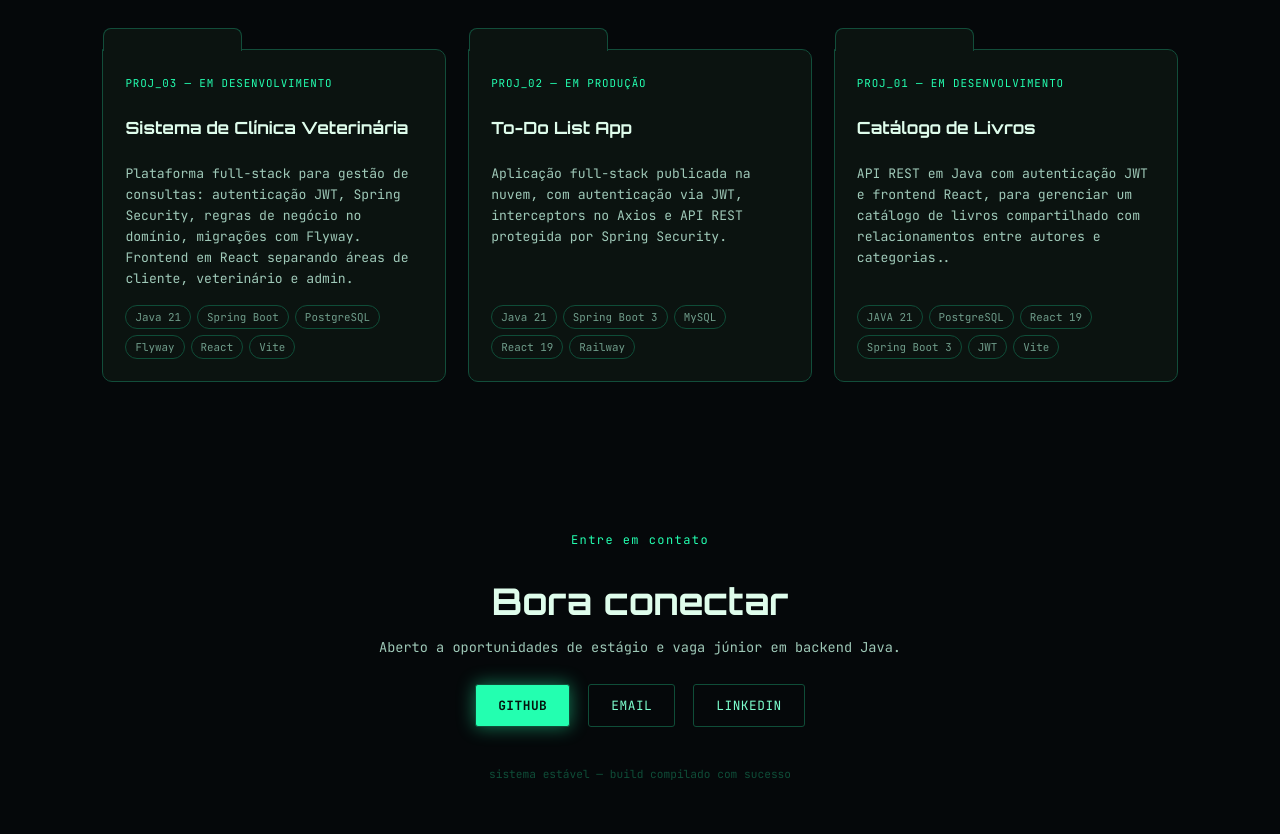
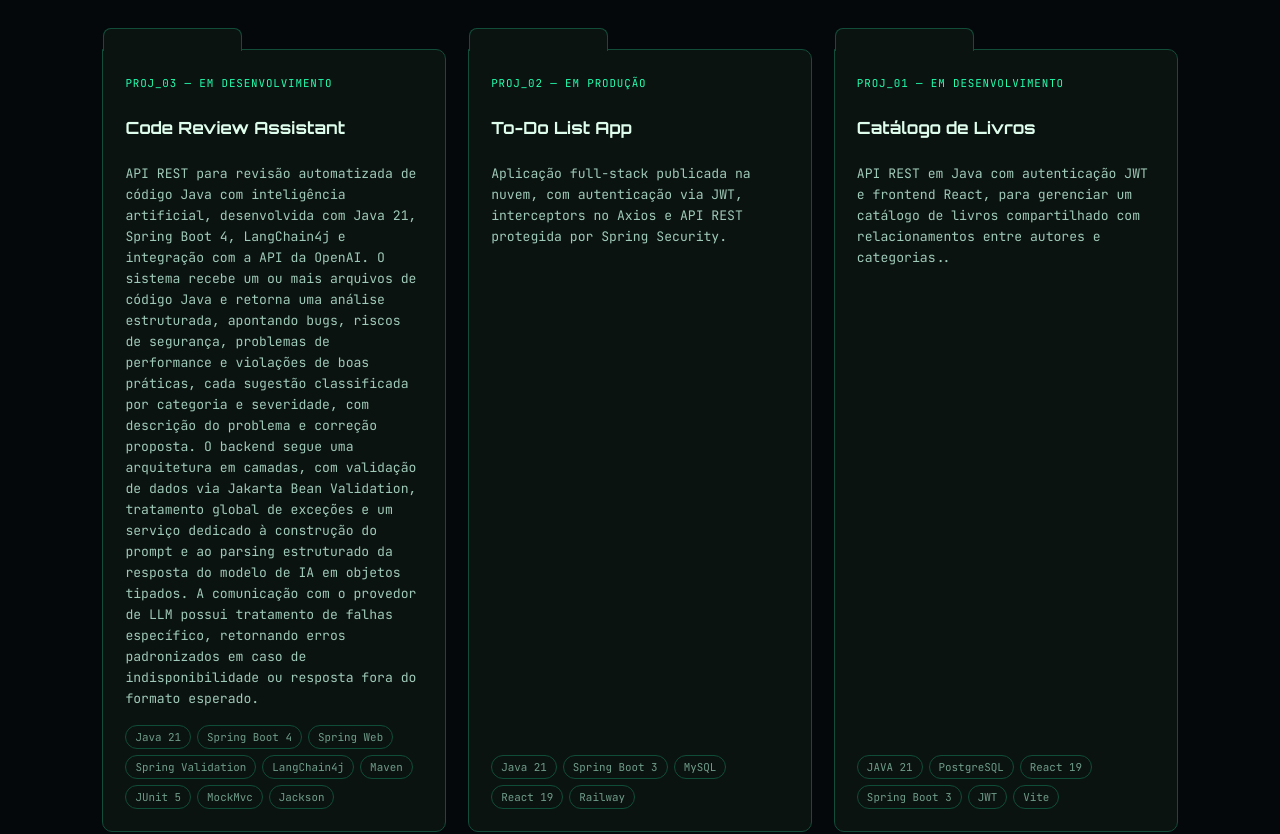
Before and after one commit to GuSalesDev/Portifolio, a React (Vite) app in the folder gusalesdev-portfolio/: page / in a window 1280 px wide. Shown: the part 2028-2862 px from the top of the page. Built offline with nearby package versions, Linux system fonts and the light colour scheme.

Commit message:
Adicionando Projeto de Code Review

```diff
--- a/gusalesdev-portfolio/src/data/projects.js
+++ b/gusalesdev-portfolio/src/data/projects.js
@@ -4,15 +4,19 @@ import todoImg3 from "../assets/projects/todoapi3.png";
 import catalogolivro1 from "../assets/projects/catalogolivro1.png";
 import catalogolivro2 from "../assets/projects/catalogolivro2.png";
 import catalogolivro3 from "../assets/projects/catalogolivro3.png";
+import codereviewimg1 from "../assets/projects/codereview1.png";
+import codereviewimg2 from "../assets/projects/codereviewapi2.png";
+import codereviewimg3 from "../assets/projects/codereviewapi3.png";
 
 export const PROJECTS = [
   {
-    id: "vet",
+    id: "codereview",
     tag: "PROJ_03 — EM DESENVOLVIMENTO",
-    name: "Sistema de Clínica Veterinária",
+    name: "Code Review Assistant",
     desc:
-      "Plataforma full-stack para gestão de consultas: autenticação JWT, Spring Security, regras de negócio no domínio, migrações com Flyway. Frontend em React separando áreas de cliente, veterinário e admin.",
-    stack: ["Java 21", "Spring Boot", "PostgreSQL", "Flyway", "React", "Vite"],
+      "API REST para revisão automatizada de código Java com inteligência artificial, desenvolvida com Java 21, Spring Boot 4, LangChain4j e integração com a API da OpenAI. O sistema recebe um ou mais arquivos de código Java e retorna uma análise estruturada, apontando bugs, riscos de segurança, problemas de performance e violações de boas práticas, cada sugestão classificada por categoria e severidade, com descrição do problema e correção proposta. O backend segue uma arquitetura em camadas, com validação de dados via Jakarta Bean Validation, tratamento global de exceções e um serviço dedicado à construção do prompt e ao parsing estruturado da resposta do modelo de IA em objetos tipados. A comunicação com o provedor de LLM possui tratamento de falhas específico, retornando erros padronizados em caso de indisponibilidade ou resposta fora do formato esperado.",
+    stack: ["Java 21", "Spring Boot 4", "Spring Web", "Spring Validation", "LangChain4j", "Maven", "JUnit 5", "MockMvc", "Jackson"],
+    images: [codereviewimg1, codereviewimg2, codereviewimg3],
   },
   {
     id: "todo",
```
